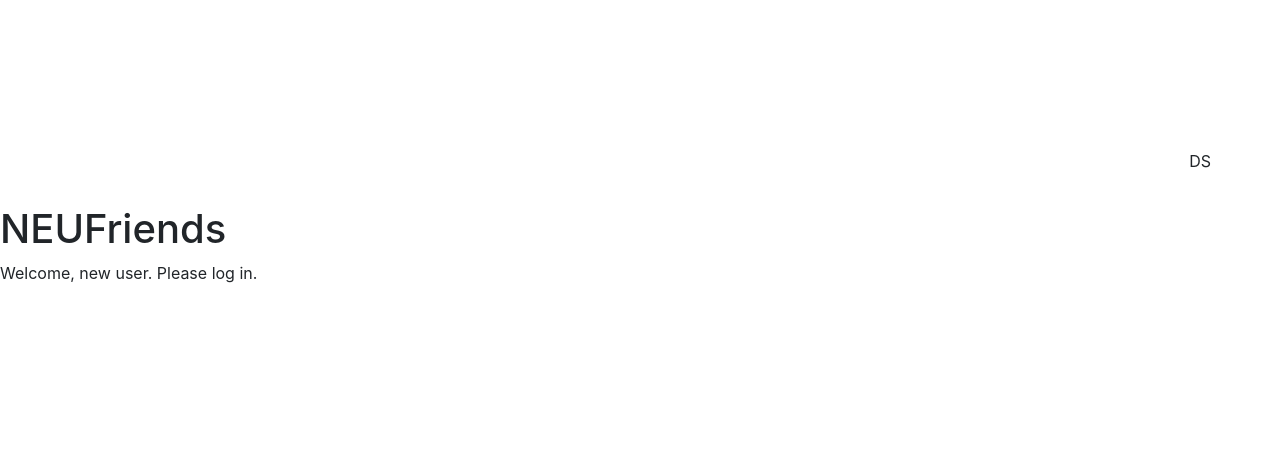
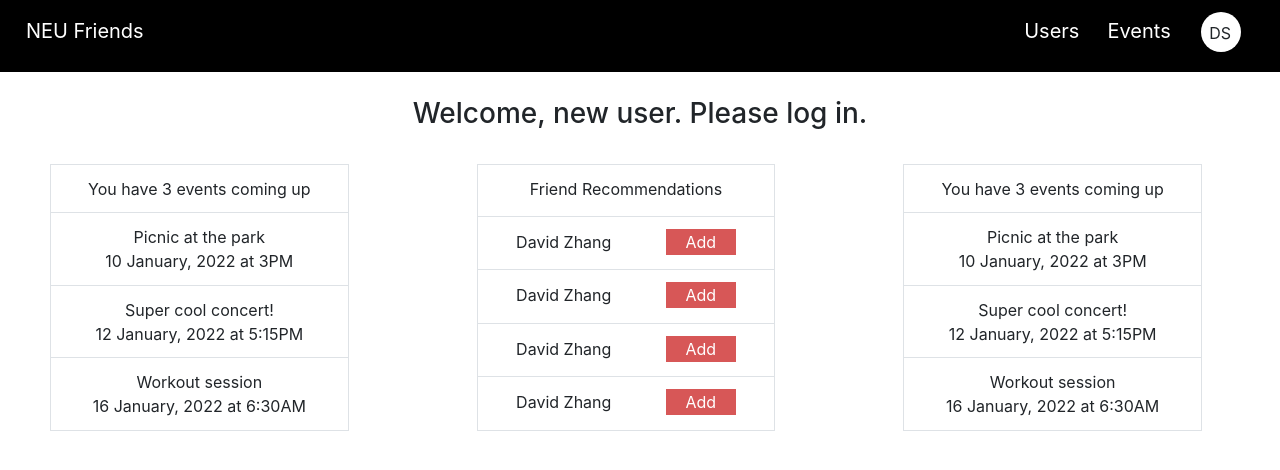
Before and after one commit to daviddzhang/ds4300-project, a Django app: page / in a window 1280 px wide. Shown: the top 470 px of the page. Run offline with Django 4.2, Linux system fonts and the light colour scheme.

Commit message:
landing screen

```diff
--- a/app/app/views.py
+++ b/app/app/views.py
@@ -2,4 +2,5 @@ from django.shortcuts import render
 
 
 def index(request):
-    return render(request, 'index.html')
+    friend_reqs = []
+    return render(request, 'index.html', {'friend_reqs': friend_reqs})
--- a/app/static/nav.css
+++ b/app/static/nav.css
@@ -35,4 +35,5 @@
     background-color: white;
     border-radius: 50%;
     margin: 6px 20px;
+
 }
--- a/app/static/users/styles.css
+++ b/app/static/users/styles.css
@@ -2,6 +2,8 @@
 .table {
     margin-left: 50px;
     width:70%;
+    border: 1px solid #dee2e6;
+
 
 }
 
@@ -23,3 +25,12 @@
     color: white;
     width:70px;
 }
+
+.landing-tables {
+    display: grid;
+    grid-template-columns: 1fr 1fr 1fr;
+}
+
+.table-title{
+    text-align: center;
+}
--- a/app/templates/events/browse_events.html
+++ b/app/templates/events/browse_events.html
@@ -2,6 +2,7 @@
 {% load static %}
 
 {% block content %}
+    <link rel="stylesheet" type="text/css" href="{% static 'nav.css' %}"/>
     <link rel="stylesheet" type="text/css" href="{% static 'users/styles.css' %}"/>
     <body>
 
--- a/app/templates/index.html
+++ b/app/templates/index.html
@@ -1,10 +1,86 @@
 {% extends 'base.html' %}
+{% load static %}
+
 
 {% block content %}
-    <h1>NEUFriends</h1>
+    <link rel="stylesheet" type="text/css" href="{% static 'nav.css' %}"/>
+    <link rel="stylesheet" type="text/css" href="{% static 'users/styles.css' %}"/>
+
+
     {% if user.is_authenticated %}
-        <p>Welcome, {{ user.get_username }}. Thanks for logging in.</p>
+        <h3 style="text-align: center; padding: 25px">Welcome, {{ user.get_username }}. Thanks for logging in.</h3>
     {% else %}
-        <p>Welcome, new user. Please log in.</p>
+        <h3 style="text-align: center; padding: 25px">Welcome, new user. Please log in.</h3>
     {% endif %}
+
+
+    <div class="landing-tables">
+        <table class="table">
+            <tbody>
+            <tr class="table-title">
+                <td> You have 3 events coming up </td>
+            <tr>
+            <tr class="table-title">
+                <td> Picnic at the park <br> 10 January, 2022 at 3PM</td>
+            <tr>
+            <tr class="table-title">
+                <td> Super cool concert! <br> 12 January, 2022 at 5:15PM</td>
+            <tr>
+            <tr class="table-title">
+                <td> Workout session <br> 16 January, 2022 at 6:30AM</td>
+            <tr>
+            </tbody>
+
+        </table>
+        <table class="table">
+            <tbody>
+            <td class="table-title">Friend Recommendations</td>
+            <tr class="table-title">
+                <td> David Zhang
+                    <button  style="margin-left: 50px" type="button" class="addBtn">Add</button>
+
+                </td>
+            <tr>
+            <tr class="table-title">
+                <td > David Zhang
+                    <button  style="margin-left: 50px" type="button" class="addBtn">Add</button>
+
+                </td>
+            <tr>
+            <tr class="table-title">
+                <td > David Zhang
+                    <button  style="margin-left: 50px" type="button" class="addBtn">Add</button>
+
+                </td>
+            <tr>
+            <tr class="table-title">
+                <td > David Zhang
+                    <button  style="margin-left: 50px" type="button" class="addBtn">Add</button>
+
+                </td>
+            <tr>
+
+            </tbody>
+
+        </table>
+        <table class="table">
+            <tbody>
+            <tr class="table-title">
+                <td> You have 3 events coming up </td>
+            <tr>
+            <tr class="table-title">
+                <td> Picnic at the park <br> 10 January, 2022 at 3PM</td>
+            <tr>
+            <tr class="table-title">
+                <td> Super cool concert! <br> 12 January, 2022 at 5:15PM</td>
+            <tr>
+            <tr class="table-title">
+                <td> Workout session <br> 16 January, 2022 at 6:30AM</td>
+            <tr>
+            </tbody>
+
+        </table>
+
+    </div>
+
 {% endblock %}
--- a/app/templates/users/browse_users.html
+++ b/app/templates/users/browse_users.html
@@ -2,6 +2,7 @@
 {% load static %}
 
 {% block content %}
+    <link rel="stylesheet" type="text/css" href="{% static 'nav.css' %}"/>
     <link rel="stylesheet" type="text/css" href="{% static 'users/styles.css' %}"/>
     <body>
 
```
